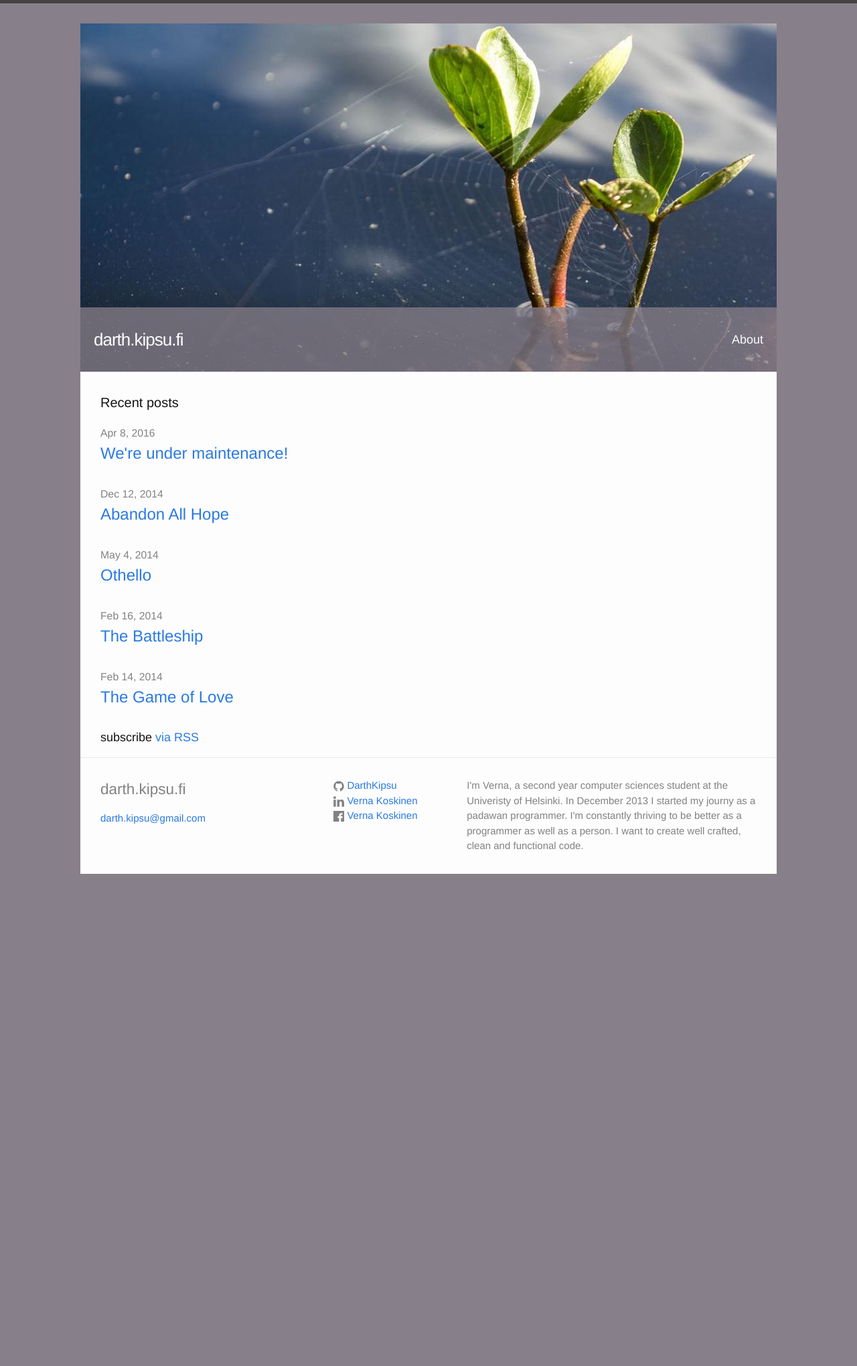
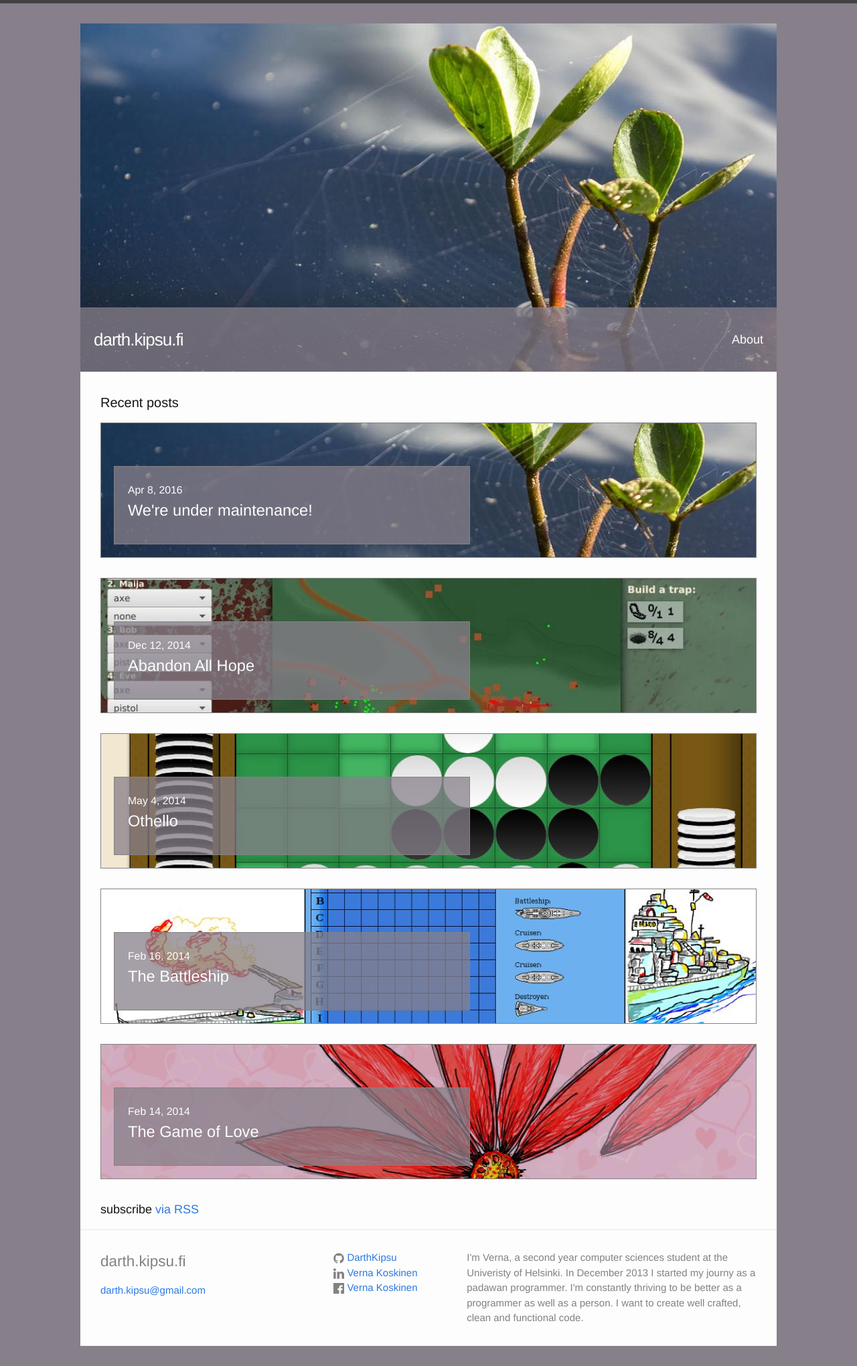
Before and after one commit to DarthKipsu/DarthKipsu.github.io, a Jekyll site: the page built from index.html, in a window 1280 px wide. Shown: the whole page at 67% size. Built offline with Jekyll 4.4.1, drawn with Linux system fonts in a browser that asks for light colours; before the commit the page ends 1335 px from its top, so only the background shows below that.

Commit message:
improve index page appearance

```diff
--- a/_sass/_layout.scss
+++ b/_sass/_layout.scss
@@ -219,12 +219,37 @@
 
   > li {
     margin-bottom: $spacing-unit;
+    position: relative;
+
+    .post-img {
+      height: 200px;
+      overflow: hidden;
+      border: 1px solid $grey-color;
+
+      > img {
+        margin-top: -150px;
+        max-width: none;
+      }
+    }
   }
 }
 
 .post-meta {
   font-size: $small-font-size;
   color: $grey-color;
+}
+
+.post-list-meta {
+  font-size: $small-font-size;
+  color: $content-bg-color;
+  position: absolute;
+  bottom: 0;
+  left: 0;
+  min-width: 50%;
+  padding: $small-spacing;
+  margin: $small-spacing;
+  background-color: rgba(135,127,138,0.75);
+  border: 1px solid $grey-color;
 }
 
 .post-link {
--- a/index.html
+++ b/index.html
@@ -9,13 +9,18 @@ photo: main
 
   <ul class="post-list">
     {% for post in site.posts %}
-      <li>
-        <span class="post-meta">{{ post.date | date: "%b %-d, %Y" }}</span>
+    <li>
+      <a class="post-link" href="{{ post.url | prepend: site.baseurl }}">
+        <div class="post-img">
+          <img src="/images/{{ post.photo }}.jpg">
+        </div>
+        <div class="post-list-meta">
+          {{ post.date | date: "%b %-d, %Y" }}
 
-        <h2>
-          <a class="post-link" href="{{ post.url | prepend: site.baseurl }}">{{ post.title }}</a>
-        </h2>
-      </li>
+          <h2>{{ post.title }}</h2>
+        </div>
+      </a>
+    </li>
     {% endfor %}
   </ul>
 
```
